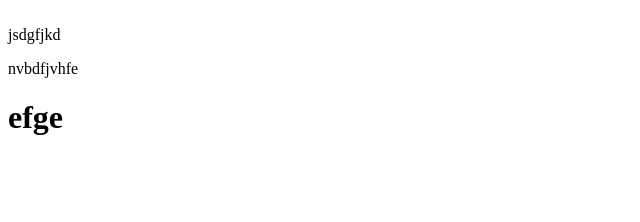
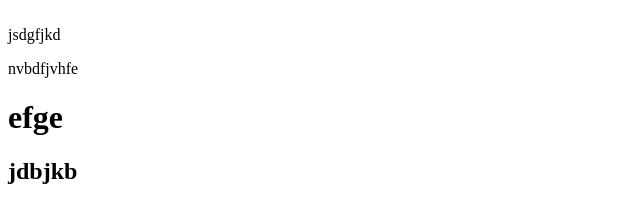
Before and after one commit to Dimitriys1/test, a plain HTML site: page index.html in a window 1280 px wide. Shown: the whole page, without its empty margins (0-640 px from the left). Drawn offline with Linux system fonts and the light colour scheme.

Commit message:
new change1

```diff
--- a/index.html
+++ b/index.html
@@ -11,5 +11,6 @@
     jsdgfjkd
     <p>nvbdfjvhfe</p>
     <h1>efge</h1>
+    <h2>jdbjkb</h2>
 </body>
 </html>
```
